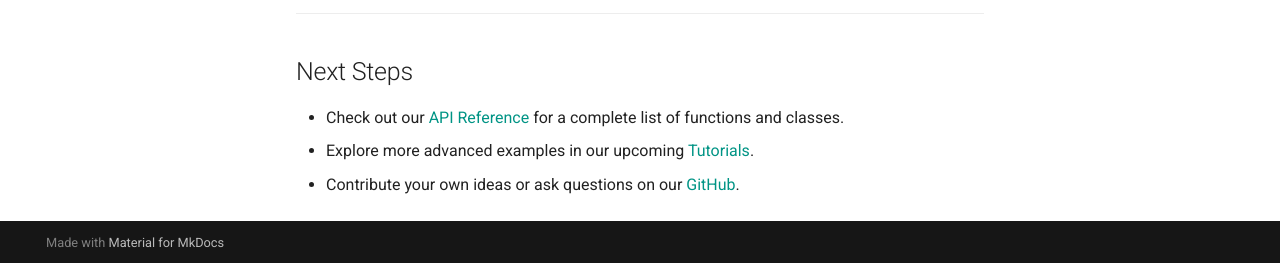
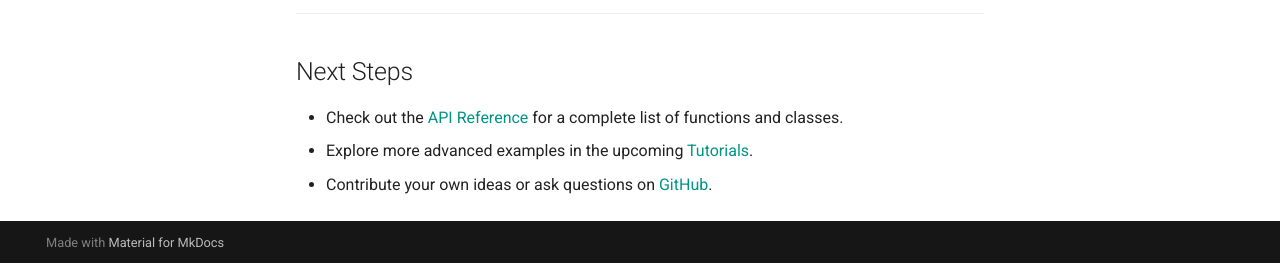
Before and after one commit to IgorSusmelj/rustynum, an MkDocs documentation site: the page built from docs/tutorials/replacing-numpy-for-faster-analytics.md, in a window 1280 px wide and 900 px high, scrolled down 3777 px. Shown: the part 634-897 px from the top of the window. Built offline with MkDocs 1.6.1 and Material for MkDocs 9.7.7, drawn with Linux system fonts in a browser that asks for light colours; comment, search, counter and statistics services are not loaded.

Commit message:
Change wording

```diff
--- a/docs/tutorials/replacing-numpy-for-faster-analytics.md
+++ b/docs/tutorials/replacing-numpy-for-faster-analytics.md
@@ -194,6 +194,6 @@ Speedup:       3.79x
 
 ## Next Steps
 
-- Check out our [API Reference](../../api/) for a complete list of functions and classes.
-- Explore more advanced examples in our upcoming [Tutorials](../).
-- Contribute your own ideas or ask questions on our [GitHub](https://github.com/IgorSusmelj/rustynum).
+- Check out the [API Reference](../../api/) for a complete list of functions and classes.
+- Explore more advanced examples in the upcoming [Tutorials](../).
+- Contribute your own ideas or ask questions on [GitHub](https://github.com/IgorSusmelj/rustynum).
```
Also changed, not shown: docs/index.md (+2 -2 lines), docs/quick-start.md (+1 -1 lines), docs/tutorials/better-matrix-operations.md (+3 -3 lines).
